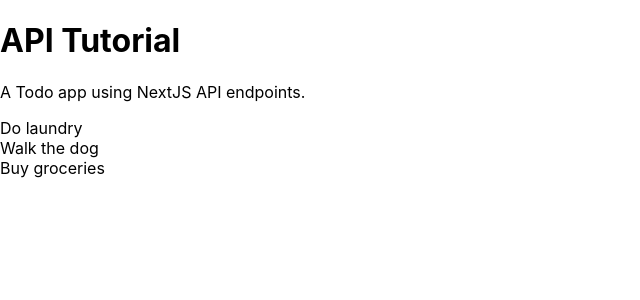
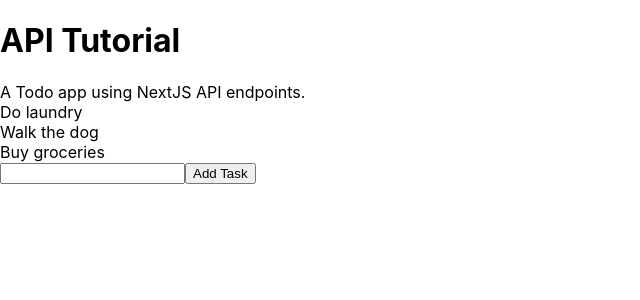
Before and after one commit to alvara/tutorial-nextjs-api, a Next.js app: page / in a window 1280 px wide. Shown: the top 300 px of the page, without its empty margins (0-640 px from the left). Built offline with nearby package versions, Linux system fonts and the light colour scheme.

Commit message:
implement add task functionality

```diff
--- a/pages/api/tasks.js
+++ b/pages/api/tasks.js
@@ -1,6 +1,19 @@
 import {tasks} from '../../data/tasks'
 
-// list all tasks
 export default function handler(req, res) {
-  res.status(200).json(tasks)
+  // get a list of tasks
+  if(req.method === 'GET') res.status(200).json(tasks)
+
+  // add a task and
+  if(req.method === 'POST') {
+
+    // return error if no task found
+    if(!req.body.task) {
+      res.status(400).send("Error: Please enter a task")
+    }
+
+    // add task to our array of tasks
+    tasks.push({id: tasks.length + 1,title: req.body.task})
+    res.status(200).json(tasks)
+  }
 }
--- a/pages/index.js
+++ b/pages/index.js
@@ -1,4 +1,4 @@
-import useSwr from 'swr'
+import useSwr, { mutate } from 'swr'
 
 const fetcher = (url) => fetch(url).then((res) => res.json())
 
@@ -10,15 +10,49 @@
   if (error) return <div>Failed to load tasks</div>
   if (!data) return <div>Loading...</div>
 
+  // send request to add task
+  const handleAddTask = async (e) => {
+    // prevent form from refreshing page
+    e.preventDefault()
+
+    // prepare data for the body
+    const data = JSON.stringify({task: e.target.task.value})
+
+    // send data to our API and get response
+    const res = await fetch('/api/tasks',{
+      method: 'POST',
+      headers: { 'Content-Type':'application/json'},
+      body: data
+    })
+
+    // if successful, tell swr to revalidate tasks data
+    if(res.status === 200) {
+      mutate('/api/tasks')
+
+      // clear input and refocus on it
+      e.target.task.value = ''
+      e.target.task.focus()
+    }
+    else {
+      alert(JSON.stringify(res.error(),null,2))
+    }
+  }
+
   return (
     <>
-        <h1>API Tutorial</h1>
-        <p>A Todo app using NextJS API endpoints.</p>
+      <h1>API Tutorial</h1>
+      <mute>A Todo app using NextJS API endpoints.</mute>
 
-        {/* display list of tasks */}
-        {data.map((task) => (
-            <div key={task.id}>{task.title}</div>
-        ))}
+      {/* display list of tasks */}
+      {data.map((task) => (
+          <div key={task.id}>{task.title}</div>
+      ))}
+
+      {/* form to add a task */}
+      <form method='POST' action='/api/tasks' onSubmit={handleAddTask}>
+        <input type='text' name='task' ></input>
+        <button type='submit'>Add Task</button>
+      </form>
     </>
   )
 }
```
